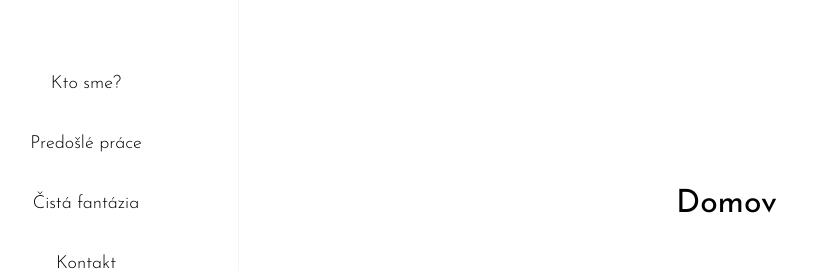
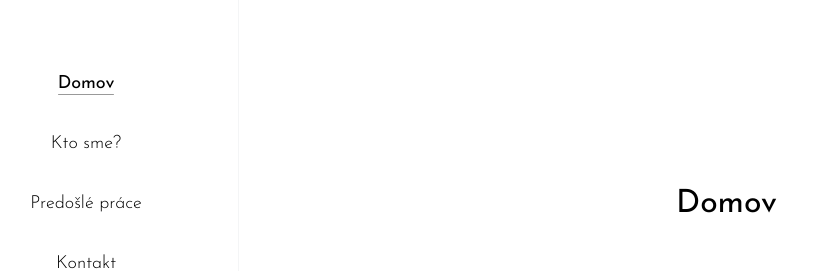
Before and after one commit to terthesz/technologia-internetu, a Next.js app: page / in a window 1280 px wide. Shown: the part 227-498 px from the top of the page, without its empty margins (66-904 px from the left). Built offline with nearby package versions, Linux system fonts and the light colour scheme.

Commit message:
header, footer, navbar

```diff
--- a/app/components/Navbar.tsx
+++ b/app/components/Navbar.tsx
@@ -32,14 +32,11 @@ const Navbar = ({ setPage }: any) => {
             className="h-full left-0 flex flex-col w-[25rem] gap-[2rem] justify-center items-center border-r border-slate-700 border-opacity-5"
         >
             {pages.map((page, i) => (
-                <button
-                    key={i}
-                    onClick={() => setPage(i + 1)}
-                >
+                <button key={i} onClick={() => setPage(i)}>
                     <p
                         data-role="nav-item"
                         className={`text-lg font-light ${
-                            currentPage === i + 1
+                            currentPage === i
                                 ? 'active'
                                 : ''
                         }`}
--- a/app/config/navbar.conf.json
+++ b/app/config/navbar.conf.json
@@ -1,4 +1,8 @@
 [
+    {
+        "text": "Domov",
+        "page": ""
+    },
     {
         "text": "Kto sme?",
         "page": "about"
@@ -6,10 +10,6 @@
     {
         "text": "Predošlé práce",
         "page": "portfolio"
-    },
-    {
-        "text": "Čistá fantázia",
-        "page": "fantazia"
     },
     {
         "text": "Kontakt",
--- a/app/layout.tsx
+++ b/app/layout.tsx
@@ -1,9 +1,6 @@
 import './globals.css';
 import type { Metadata } from 'next';
 import { Josefin_Sans } from 'next/font/google';
-import Navbar from './components/Navbar';
-import Header from './components/Header';
-import { createContext, useContext } from 'react';
 
 const font = Josefin_Sans({ subsets: ['latin'] });
 
--- a/app/page.tsx
+++ b/app/page.tsx
@@ -15,7 +15,7 @@ const page = ({ params }: { params: { act: string } }) => {
                           'Čistáaaa fantáaaazia',
                           'Napíšte nám',
                           'Ritmus',
-                      ][page - 1]
+                      ][page]
                     : 'Domov'}
             </h1>
         </div>
```
